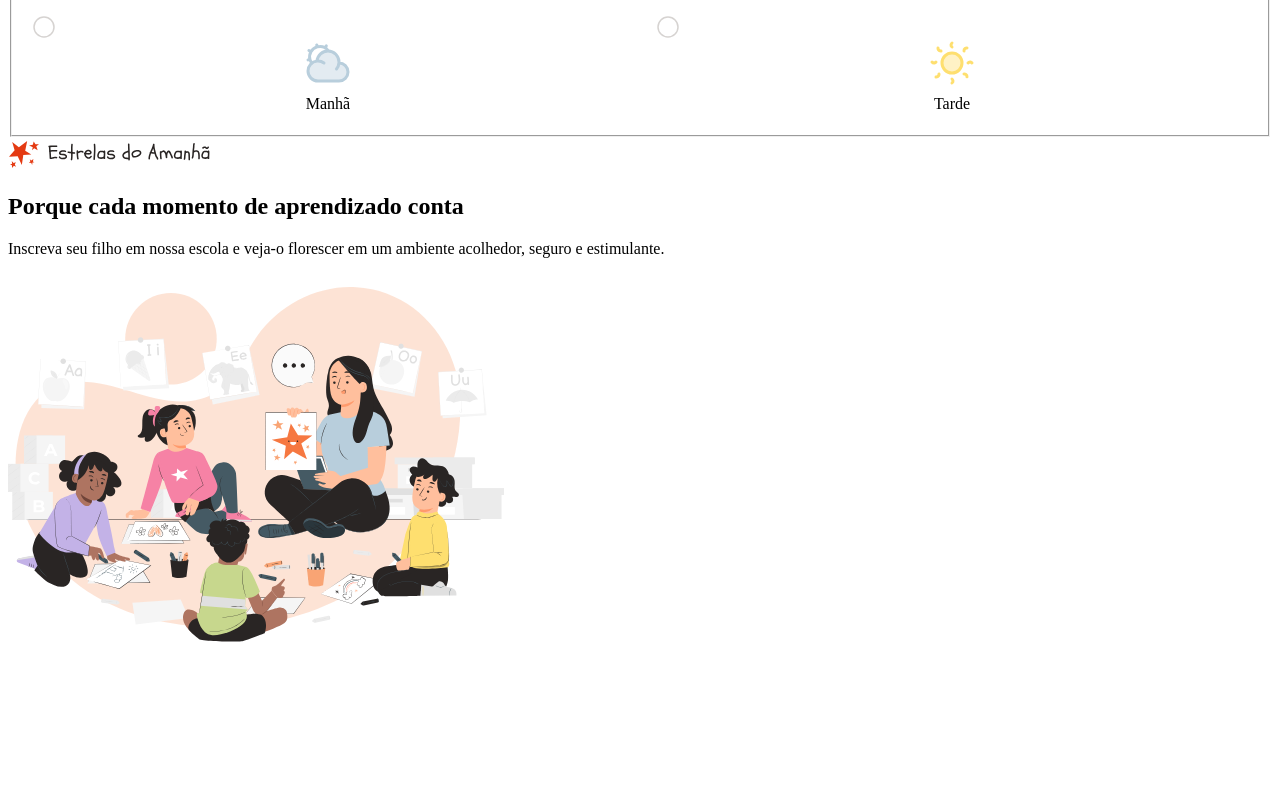
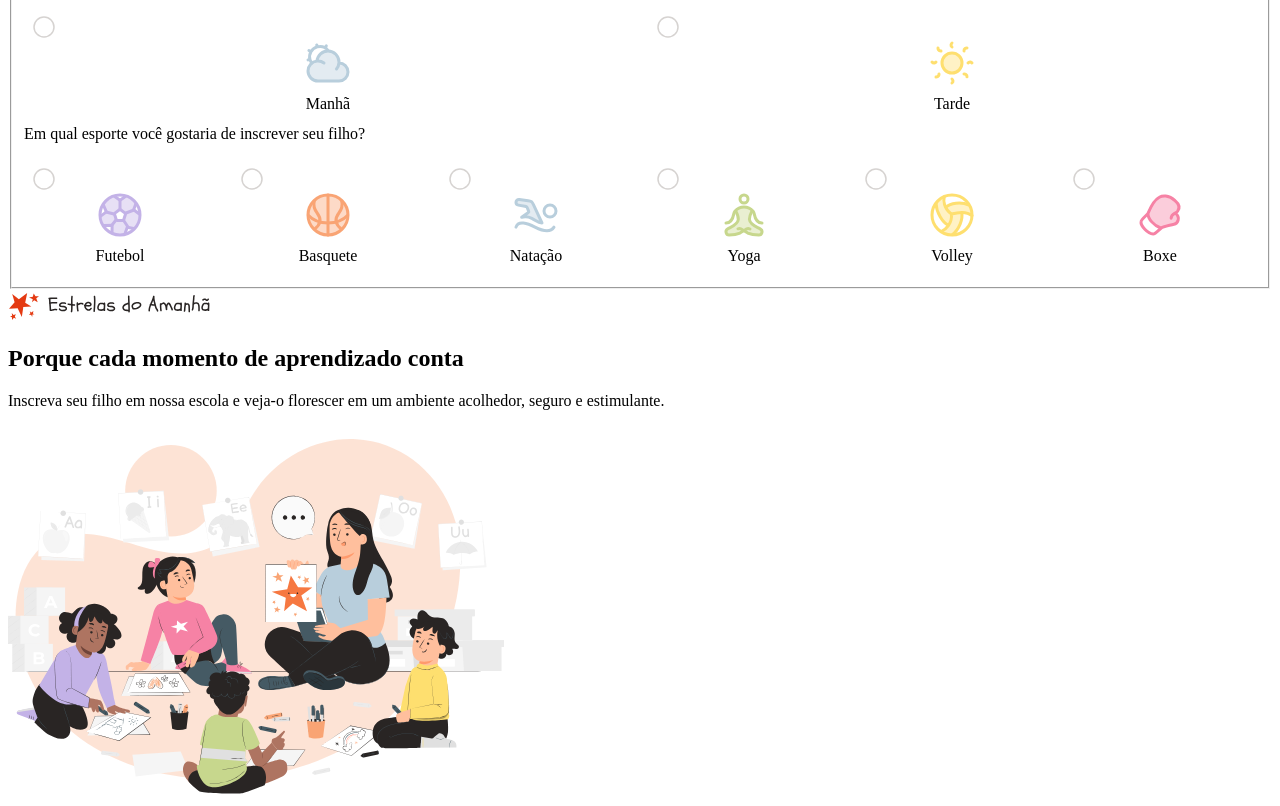
Before and after one commit to JacksonJLGravino/Formulario-de-Matricula, a plain HTML site: page index.html in a window 1280 px wide. Shown: the part 1400-2206 px from the top of the page. Before the commit the page ends 2054 px from the top, so only its background shows below. Drawn offline with Linux system fonts and the light colour scheme; files that its build step writes are made by us from their sources; files whose address does not match are found by name.

Commit message:
Finalizando os inputs radio

```diff
--- a/index.html
+++ b/index.html
@@ -155,6 +155,54 @@
 
               </div>
             </div>
+
+            <div class="input-wrapper">
+              <label>Em qual esporte você gostaria de inscrever seu filho?</label>
+
+              <div class="radio-wrapper">
+                <div class="radio-inner">
+                  <div class="radio-image"></div>
+                  <input type="radio" name="sport" id="football">
+                  <img src="assets/icons/football.svg" alt="ícone de futebol">
+                  <label for="football">Futebol</label>
+                </div>
+
+                <div class="radio-inner">
+                  <div class="radio-image"></div>
+                  <input type="radio" name="sport" id="basketball">
+                  <img src="assets/icons/basketball-02.svg" alt="ícone de Basquete">
+                  <label for="basketball">Basquete</label>
+                </div>
+
+                <div class="radio-inner">
+                  <div class="radio-image"></div>
+                  <input type="radio" name="sport" id="swimming">
+                  <img src="assets/icons/swimming.svg" alt="ícone de Natação">
+                  <label for="swimming">Natação</label>
+                </div>
+
+                <div class="radio-inner">
+                  <div class="radio-image"></div>
+                  <input type="radio" name="sport" id="yoga">
+                  <img src="assets/icons/yoga-02.svg" alt="ícone de Yoga">
+                  <label for="yoga">Yoga</label>
+                </div>
+
+                <div class="radio-inner">
+                  <div class="radio-image"></div>
+                  <input type="radio" name="sport" id="volleyball">
+                  <img src="assets/icons/volleyball.svg" alt="ícone de Volley">
+                  <label for="volleyball">Volley</label>
+                </div>
+
+                <div class="radio-inner">
+                  <div class="radio-image"></div>
+                  <input type="radio" name="sport" id="boxing">
+                  <img src="assets/icons/boxing-glove-01.svg" alt="ícone de Boxe">
+                  <label for="boxing">Boxe</label>
+                </div>
+              </div>
+            </div>
           </fieldset>
         </form>
       </div>
```
